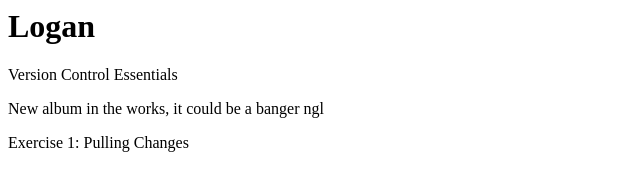
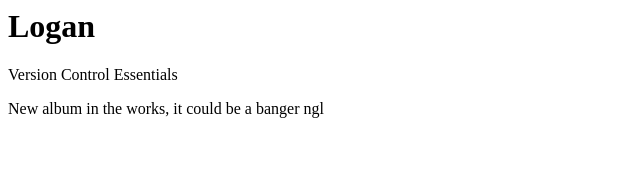
Before and after one commit to lSchmunck/demo1, a plain HTML site: page index.html in a window 1280 px wide. Shown: the whole page, without its empty margins (0-640 px from the left). Drawn offline with Linux system fonts and the light colour scheme.

Commit message:
removed paragraph

```diff
--- a/index.html
+++ b/index.html
@@ -3,5 +3,3 @@
 <p>New album in the works, it could be a banger ngl</p>
 <!--I have added a new comment here!-->
 <!--I have added a new comment here!-->
-
-<p>Exercise 1: Pulling Changes</p>
```
